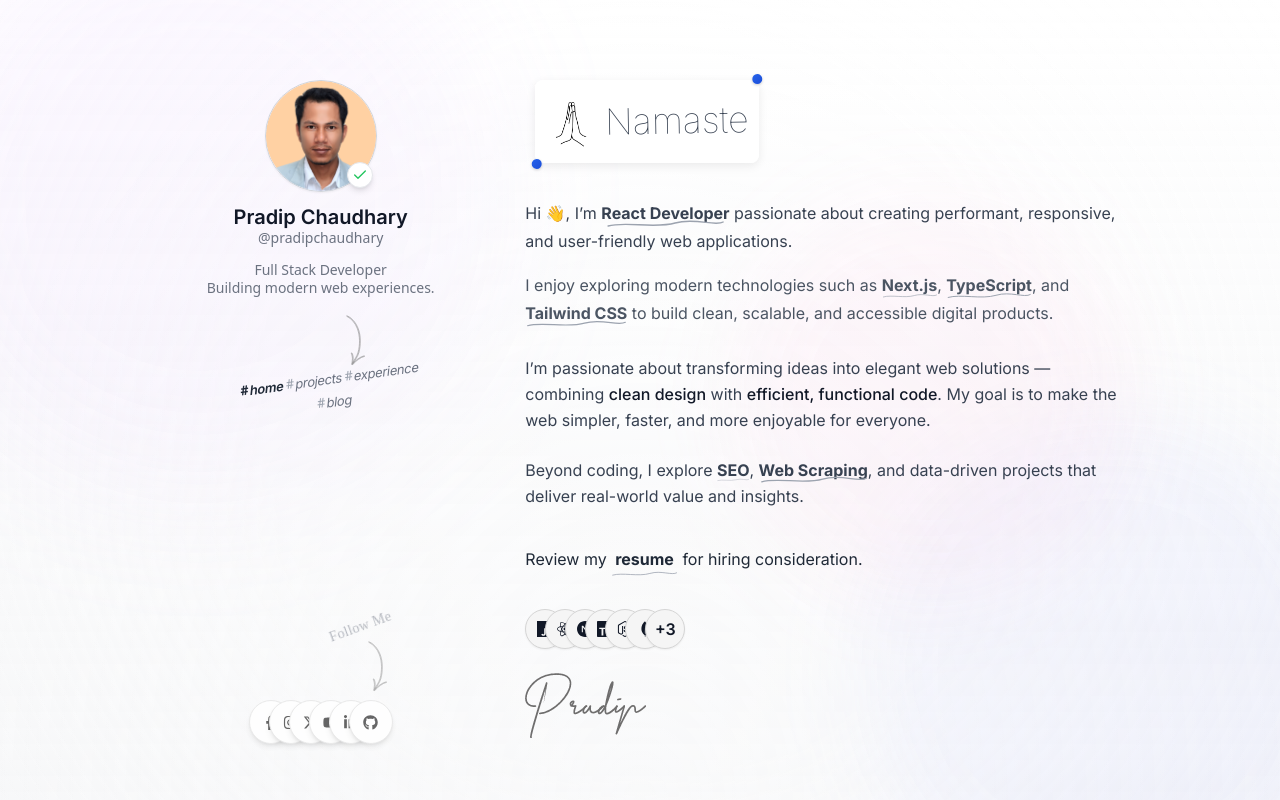
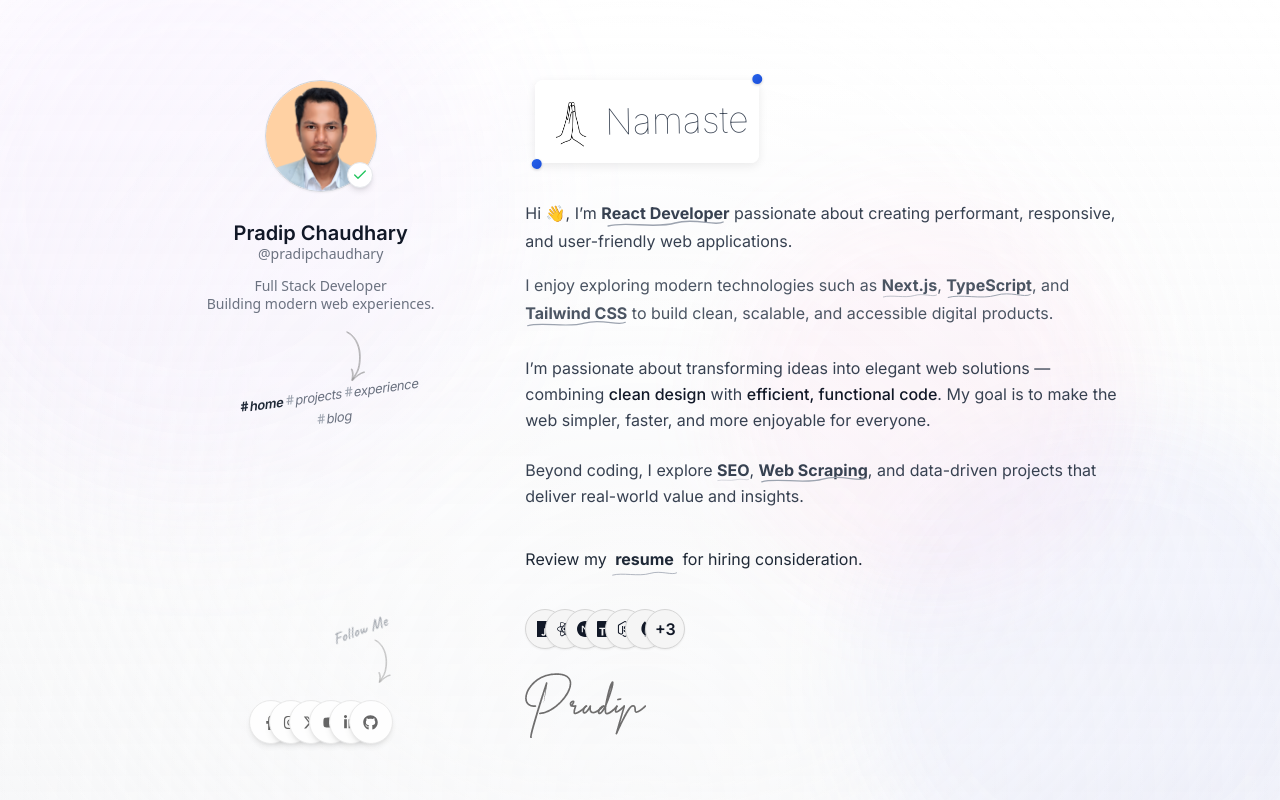
Before and after one commit to pradipchaudhary/portfolio.v3, a Next.js app: page / in a window 1280 px wide. Shown: the top 800 px of the page. Built offline with nearby package versions, Linux system fonts and the light colour scheme.

Commit message:
fixed sidebar issue

```diff
--- a/components/layout/sidebar/Sidebar.tsx
+++ b/components/layout/sidebar/Sidebar.tsx
@@ -4,6 +4,7 @@ import Image from "next/image";
 import FollowMeSocial from "@/components/ui/FollowMeSocial";
 import { Check } from "lucide-react";
 import Navbar from "./Navbar";
+import Link from "next/link";
 
 
 
@@ -27,8 +28,10 @@ const Sidebar = () => {
           </div>
         </div>
 
-        <h1 className="mt-2 text-xl font-semibold text-gray-900">Pradip Chaudhary</h1>
-        <p className="text-sm text-gray-500 -mt-2 font-sans mb-1">@pradipchaudhary</p>
+        <Link href="https://pradipchaudhary.com" target="_blank" className="mt-4">
+          <h1 className="mt-2 text-xl font-semibold text-gray-900">Pradip Chaudhary</h1>
+          <p className="text-sm text-gray-500 -mt-2 font-sans mb-1">@pradipchaudhary</p>
+        </Link>
 
         <p className="mt-2 text-sm text-gray-500 max-w-[300px] font-sans leading-tight">
           Full Stack Developer <br /> Building modern web experiences.
--- a/components/ui/FollowMeSocial.tsx
+++ b/components/ui/FollowMeSocial.tsx
@@ -2,6 +2,13 @@
 
 import { useEffect, useState } from "react";
 import SocialIcons from "./SocialIcons";
+
+import { Caveat } from "next/font/google";
+
+const caveat = Caveat({
+  subsets: ["latin"],
+  weight: ["400", "600"],
+});
 
 export default function FollowMeSocial() {
   const [pulse, setPulse] = useState(false);
@@ -21,15 +28,14 @@ export default function FollowMeSocial() {
     >
       {/* Follow Text */}
       <p
-        className="text-sm font-medium tracking-wide text-gray-500 ml-20 mb-2 absolute top-[-60px] rotate-[-20deg] opacity-0 animate-follow-text"
-        style={{ fontFamily: "'Patrick Hand', cursive" }}
+        className={`text-base font-semibold tracking-wide text-gray-600 ml-20 mb-2 absolute top-[-60px] rotate-[-20deg] opacity-0 animate-follow-text ${caveat.className}`}
       >
         Follow Me
       </p>
 
       {/* Arrow SVG */}
       <div className="absolute top-[-50px] right-10 rotate-45 animation-arrow-container">
-        <svg width="80" height="80" viewBox="0 0 81 84" fill="none" xmlns="http://www.w3.org/2000/svg"><g clip-path="url(#clip0_1087_2609)"><path fill-rule="evenodd" clip-rule="evenodd" d="M16.5579 30.5227C22.4725 28.623 28.2492 29.3749 33.4667 31.6508C41.3459 35.0881 47.9522 42.0005 51.8464 48.614C54.2944 52.7702 54.4502 56.7492 55.8651 61.5377C55.9225 61.7316 56.1293 61.8068 56.3272 61.7054C56.5245 61.6049 56.6391 61.3648 56.5811 61.1718C55.1497 56.3272 54.9774 52.3095 52.5011 48.1044C48.5525 41.3988 41.8496 34.3948 33.8601 30.9088C28.4988 28.57 22.5574 27.8153 16.4791 29.7675C16.2743 29.8332 16.1259 30.0549 16.1476 30.2634C16.1694 30.472 16.3531 30.5884 16.5579 30.5227Z" fill="transparent" stroke="#7F7F7F" stroke-width="0.5" pathLength="1" stroke-dashoffset="0px" stroke-dasharray="1px 1px"></path><path style={{ animationDelay: "0.8s" }}
+        <svg width="70" height="70" viewBox="0 0 81 84" fill="none" xmlns="http://www.w3.org/2000/svg"><g clip-path="url(#clip0_1087_2609)"><path fill-rule="evenodd" clip-rule="evenodd" d="M16.5579 30.5227C22.4725 28.623 28.2492 29.3749 33.4667 31.6508C41.3459 35.0881 47.9522 42.0005 51.8464 48.614C54.2944 52.7702 54.4502 56.7492 55.8651 61.5377C55.9225 61.7316 56.1293 61.8068 56.3272 61.7054C56.5245 61.6049 56.6391 61.3648 56.5811 61.1718C55.1497 56.3272 54.9774 52.3095 52.5011 48.1044C48.5525 41.3988 41.8496 34.3948 33.8601 30.9088C28.4988 28.57 22.5574 27.8153 16.4791 29.7675C16.2743 29.8332 16.1259 30.0549 16.1476 30.2634C16.1694 30.472 16.3531 30.5884 16.5579 30.5227Z" fill="transparent" stroke="#7F7F7F" stroke-width="0.5" pathLength="1" stroke-dashoffset="0px" stroke-dasharray="1px 1px"></path><path style={{ animationDelay: "0.8s" }}
           fill-rule="evenodd" clip-rule="evenodd" d="M57.0873 62.1097C57.0832 62.0921 57.0533 61.9757 57.0388 61.8734C56.9763 61.45 56.9339 60.6847 56.9361 59.7042C56.947 56.4142 57.4643 50.7129 59.6242 47.3C59.7488 47.1031 59.7164 46.8667 59.5524 46.7716C59.3884 46.6764 59.1547 46.7579 59.0301 46.9548C56.7828 50.5058 56.2014 56.4357 56.1908 59.8586C56.1897 60.317 56.1975 60.7315 56.2135 61.0885C55.5902 60.3287 54.9902 59.5491 54.3985 58.7583C52.6959 56.4811 50.6985 54.9884 48.0625 53.8966C47.8867 53.8232 47.6568 53.9314 47.5515 54.1372C47.4454 54.3425 47.5029 54.5697 47.6794 54.6422C50.2161 55.6936 52.1405 57.1294 53.7796 59.3211C54.5532 60.3542 55.342 61.3695 56.1743 62.3467C56.2571 62.444 56.4755 62.6936 56.5123 62.7223C56.7223 62.886 56.9338 62.7112 56.9791 62.6705C57.0011 62.6509 57.2635 62.3944 57.0873 62.1097ZM56.4268 62.6084C56.4318 62.6161 56.4362 62.6247 56.4419 62.6329C56.4369 62.6266 56.4325 62.618 56.4268 62.6084Z" fill="transparent" stroke="#7F7F7F" stroke-width="0.5" pathLength="1" stroke-dashoffset="0px" stroke-dasharray="1px 1px"></path></g><defs><clipPath id="clip0_1087_2609"><rect width="64.5423" height="52.3374" fill="white" transform="translate(0 51.8329) rotate(-53.4256)"></rect></clipPath></defs></svg>
       </div>
 
```
Also changed, not shown: components/ui/SocialIcons.tsx (+1 -9 lines).
